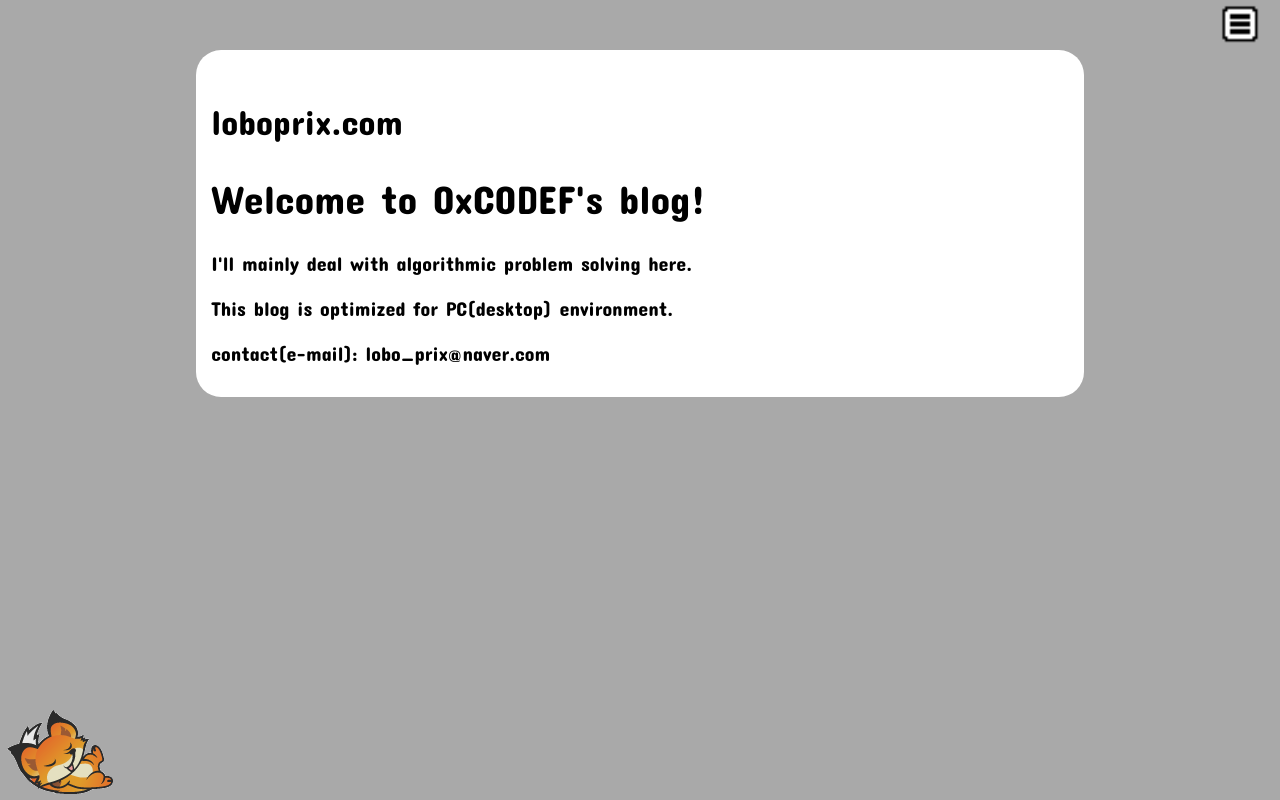
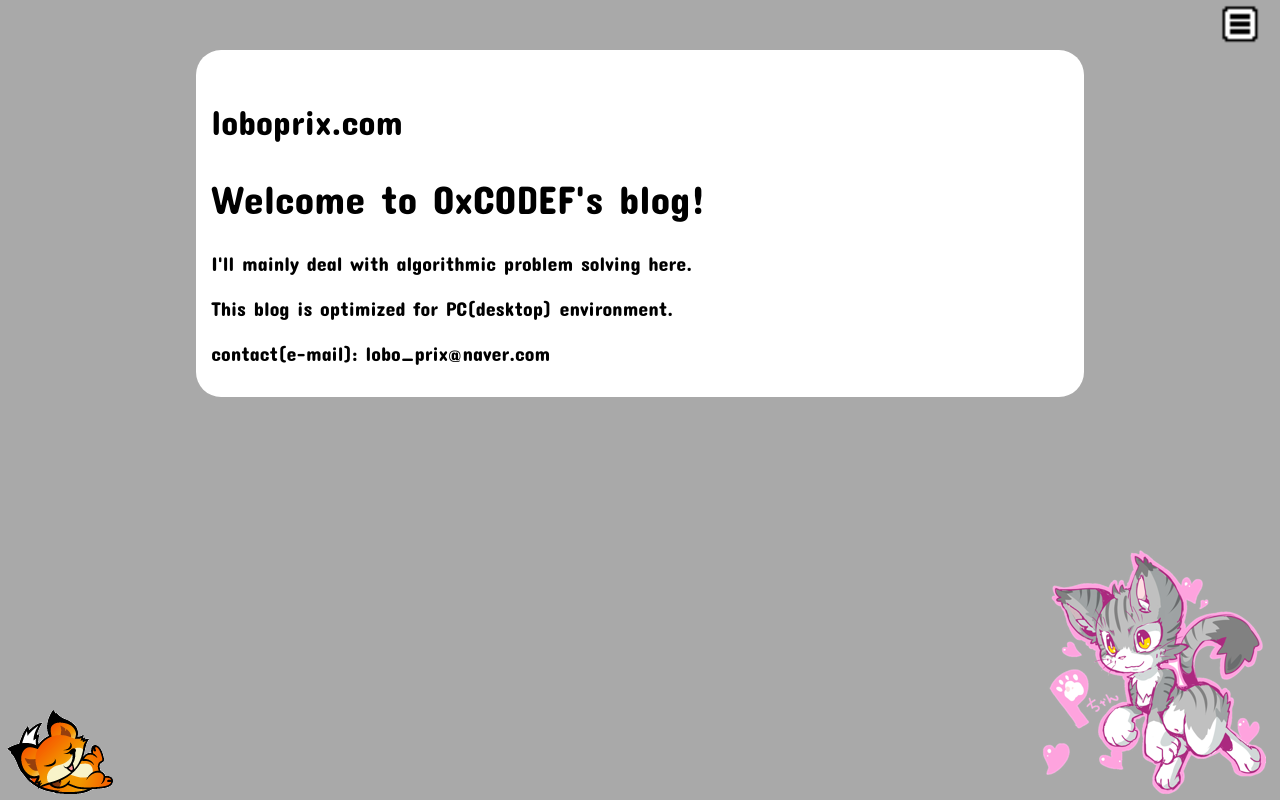
Before and after one commit to 0xC0DEF/Blog, a Flask app: page / in a window 1280 px wide. Run offline with Flask 2, Linux system fonts and the light colour scheme; some libraries are stand-ins or nearby versions.

Commit message:
design upd

```diff
--- a/static/base.css
+++ b/static/base.css
@@ -7,7 +7,7 @@ h1{ font: 40px/46px BaseFont; /*color:red;*/}
 h2{ font: 35px/41px BaseFont; /*color:red;*/}
 h3{ font: 30px/36px BaseFont; /*color:red;*/}
 h4{ font: 25px/30px BaseFont; /*color:red;*/}
-p,li,a{ font: 20px/25px BaseFont; /*color:red;*/}
+p,li,a{ font: 20px/25px BaseFont; position: relative; z-index: 1; text-shadow: -2px -2px 0 #fff, 2px -2px 0 #fff, -2px 2px 0 #fff, 2px 2px 0 #fff; /*color:red;*/}
 
 .side_li{
 	margin-left:-20px;
--- a/static/docs/base.html
+++ b/static/docs/base.html
@@ -80,9 +80,10 @@
 			<h2>{{article_name}}</h2>
 			{% block content %}
 			{% endblock %}
+			<img src="/static/cat2.png" style="bottom:0px; right:0px; position:fixed;" />
+			<img src='/static/fox.png' style='left:5px;bottom:5px;position:fixed;' />
 		</div>
 	</article>
 </body>
-<img src='/static/fox.png' style='left:5px;bottom:5px;position:fixed;opacity:0.75;' />
 
 </html>
```
Also changed, not shown: static/cat2.png (added), 1 other file.
